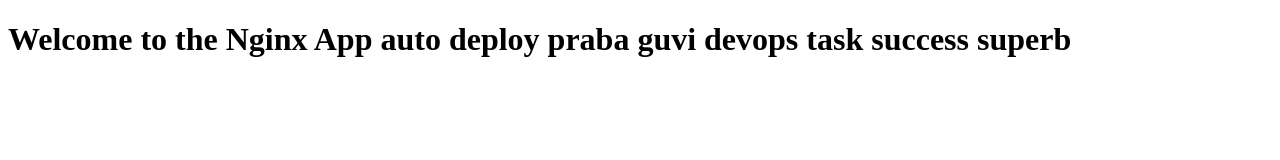
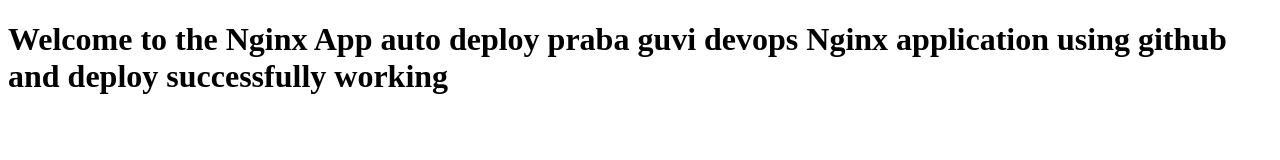
Before and after one commit to praba-code/nginx-app, a plain HTML site: page index.html in a window 1280 px wide. Drawn offline with Linux system fonts and the light colour scheme.

Commit message:
Update index successfully.html

```diff
--- a/index.html
+++ b/index.html
@@ -6,6 +6,6 @@
     <title>Nginx App</title>
 </head>
 <body>
-    <h1>Welcome to the Nginx App auto deploy praba  guvi devops task success superb</h1>
+    <h1>Welcome to the Nginx App auto deploy praba  guvi devops  Nginx application using github and deploy successfully working </h1>
 </body>
 </html>
```
